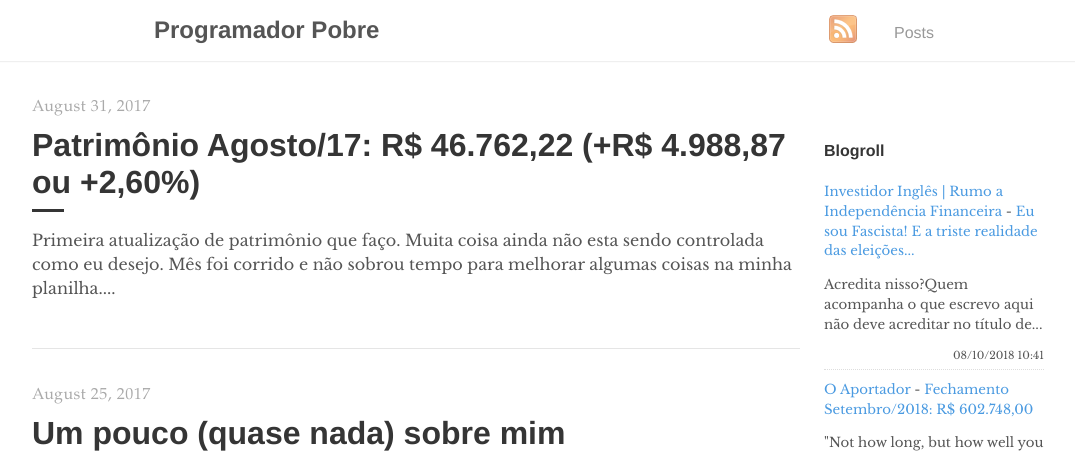
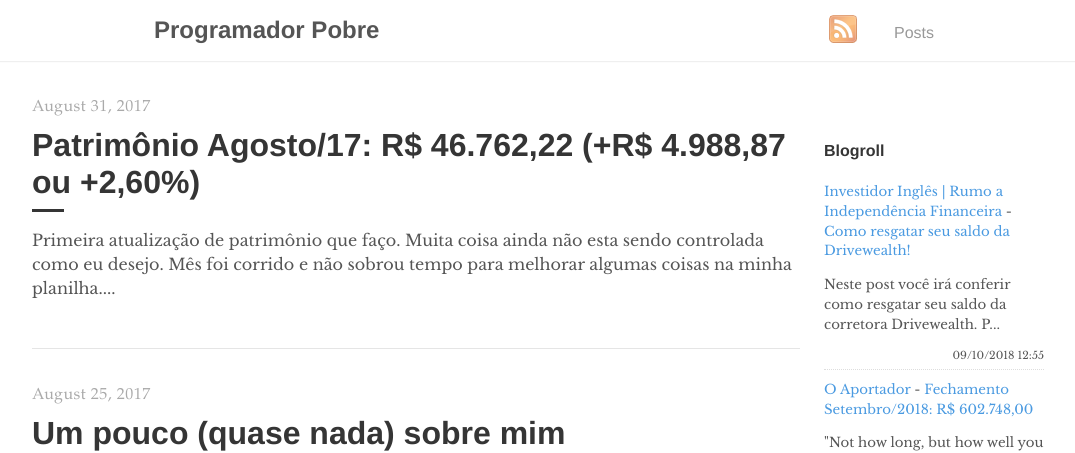
Before and after one commit to programadorpobre/programadorpobre.github.io, a Jekyll site: the page built from index.html, in a window 1280 px wide. Shown: the top 453 px of the page, without its empty margins (96-1171 px from the left). Built offline with Jekyll 4.4.1, drawn with Linux system fonts in a browser that asks for light colours; the list of posts is cut into pages by our own code; comment, search, counter and statistics services are not loaded.

Commit message:
[ci skip] travis #430

```diff
--- a/_includes/feed-entries.html
+++ b/_includes/feed-entries.html
@@ -1,7 +1,7 @@
 <div class="feed-entry">
-    <a class="feed-entry-site-name" href="https://www.investidoringles.com/">Investidor Inglês | Rumo a Independência Financeira</a> - <a class="feed-entry-title" href="https://www.investidoringles.com/2018/10/nao-sou-fascista.html">Eu sou Fascista!  E a triste realidade das eleições...</a>
-    <p class="feed-entry-summary">Acredita nisso?Quem acompanha o que escrevo aqui não deve acreditar no título de...</p>
-    <time datetime="2018-10-08T10:41:00.001-03:00">08/10/2018 10:41</time>
+    <a class="feed-entry-site-name" href="https://www.investidoringles.com/">Investidor Inglês | Rumo a Independência Financeira</a> - <a class="feed-entry-title" href="https://www.investidoringles.com/2018/10/drivewealth-resgate-saldo.html">Como resgatar seu saldo da Drivewealth!</a>
+    <p class="feed-entry-summary">Neste post você irá conferir como resgatar seu saldo da corretora Drivewealth. P...</p>
+    <time datetime="2018-10-09T12:55:00.000-03:00">09/10/2018 12:55</time>
 </div>
 <div class="feed-entry">
     <a class="feed-entry-site-name" href="https://oaportadorfinanceiro.blogspot.com/">O Aportador</a> - <a class="feed-entry-title" href="https://oaportadorfinanceiro.blogspot.com/2018/10/fechamento-setembro2018-r-60274800.html">Fechamento Setembro/2018: R$ 602.748,00</a>
```
